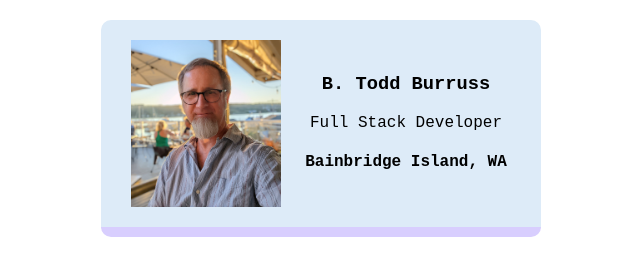
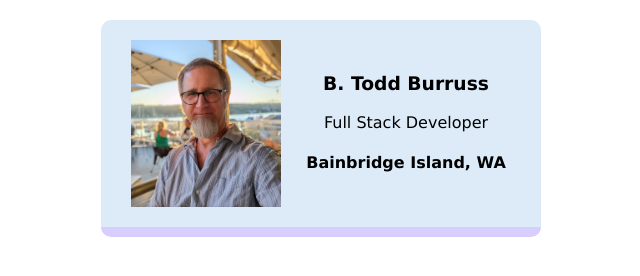
Before and after one commit to btoddb/todd, a website built with Vite: page index.html in a window 1280 px wide. Shown: the whole page, without its empty margins (319-959 px from the left). Built offline with nearby package versions, Linux system fonts and the light colour scheme.

Commit message:
changed first web safe font back to Verdana

```diff
--- a/styles.css
+++ b/styles.css
@@ -1,6 +1,6 @@
 body {
     margin: 20px;
-    font-family: Courier New, Verdana, Geneva, Tahoma, sans-serif;
+    font-family: Verdana, Geneva, Tahoma, sans-serif;
 }
 
 .border {
```
